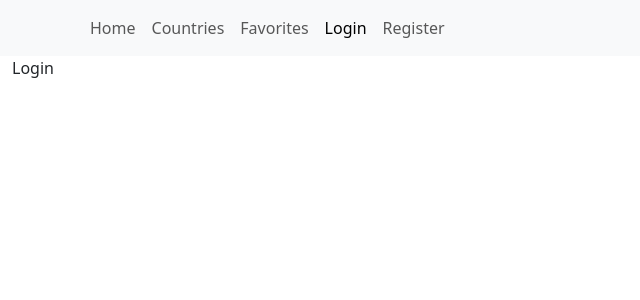
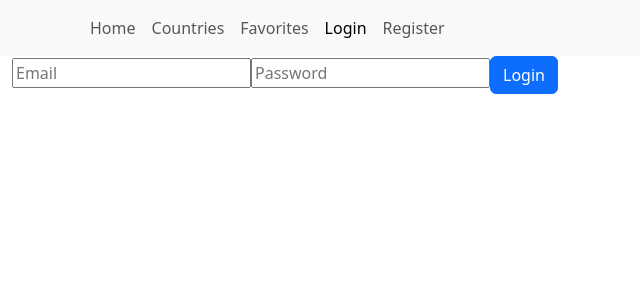
Before and after one commit to alextrandev/countries_app_react_bootstrap, a React (Vite) app: page /login in a window 1280 px wide. Shown: the top 300 px of the page, without its empty margins (0-640 px from the left). Built offline with nearby package versions, Linux system fonts and the light colour scheme; no server answers.

Commit message:
Feat: create login form

```diff
--- a/src/components/Login.jsx
+++ b/src/components/Login.jsx
@@ -1,7 +1,43 @@
+import { useAuthState } from "react-firebase-hooks/auth";
+import { auth, loginWithEmailAndPassword } from "../auth/firebase";
+import { useState } from "react";
+import { Button } from 'react-bootstrap';
 
 export default function Login() {
+  const [email, setEmail] = useState("");
+  const [password, setPassword] = useState("");
+  const [user, loading, error] = useAuthState(auth);
+
+  const handleLogin = () => {
+    if (!email) {
+      alert("Email is required");
+      return;
+    } else if (!password) {
+      alert("Password is required");
+      return;
+    }
+    loginWithEmailAndPassword(email, password);
+  }
 
   return (
-    <div>Login</div>
+    <div>
+      <input
+        type="email"
+        value={email}
+        onChange={(e) => setEmail(e.target.value)}
+        placeholder="Email"
+      />
+      <input
+        type="password"
+        value={password}
+        onChange={(e) => setPassword(e.target.value)}
+        placeholder="Password"
+      />
+      <Button
+        onClick={handleLogin}
+      >
+        Login
+      </Button>
+    </div>
   )
 }
```
